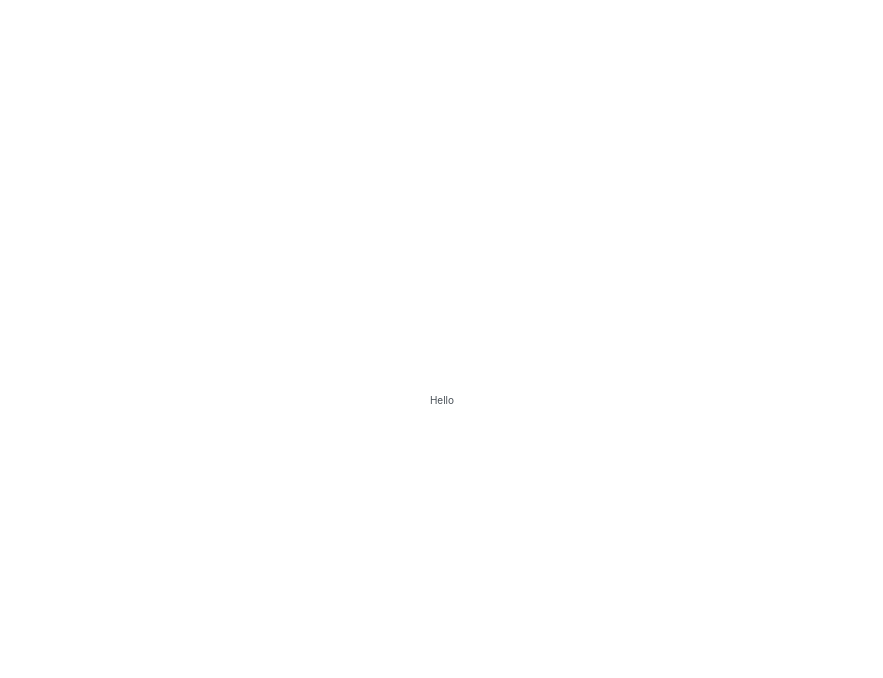
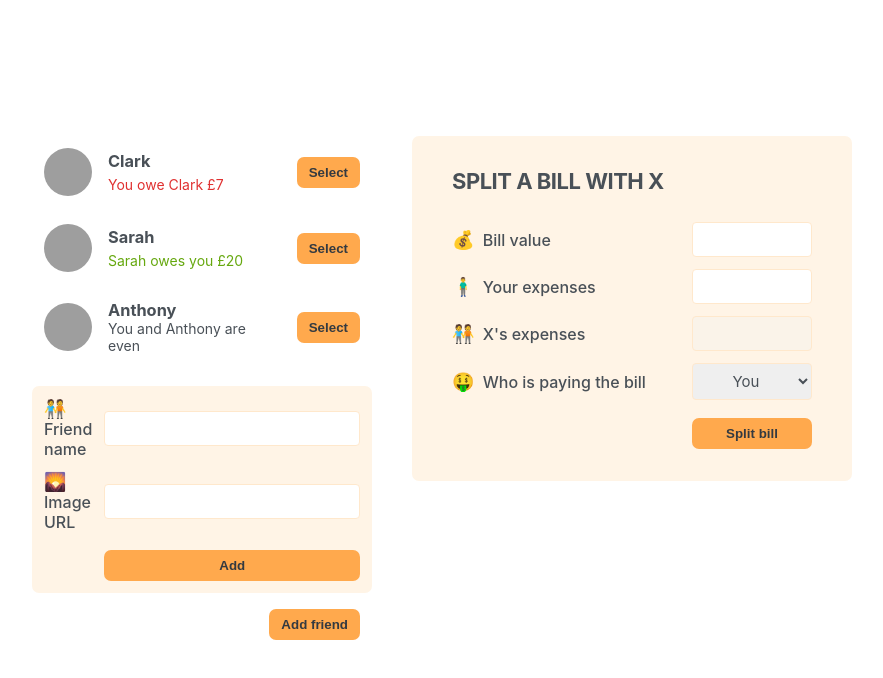
Before and after one commit to mkc-c/eat-n-split, a React (Create React App) app: page / in a window 1280 px wide. Shown: the top 678 px of the page, without its empty margins (198-1081 px from the left). Built offline with nearby package versions, Linux system fonts and the light colour scheme; grey boxes are pictures that could not be loaded.

Commit message:
hard code static components

```diff
--- a/src/App.js
+++ b/src/App.js
@@ -20,5 +20,93 @@
 ];
 
 export default function App() {
-  return <div>Hello</div>;
+  return (
+    <div className="app">
+      <div className="sidebar">
+        <FriendsList />
+        <FormAddFriend />
+        <Button>Add friend</Button>
+      </div>
+
+      <FormSplitBill />
+    </div>
+  );
 }
+
+function FriendsList() {
+  const friends = initialFriends;
+
+  return (
+    <ul>
+      {friends.map((friend) => (
+        <Friend key={friend.id} friend={friend} />
+      ))}
+    </ul>
+  );
+
+  function Friend({ friend }) {
+    return (
+      <li>
+        <img src={friend.image} alt={friend.name} />
+        <h3>{friend.name}</h3>
+
+        {friend.balance < 0 && (
+          <p className="red">
+            You owe {friend.name} £{Math.abs(friend.balance)}
+          </p>
+        )}
+        {friend.balance > 0 && (
+          <p className="green">
+            {friend.name} owes you £{Math.abs(friend.balance)}
+          </p>
+        )}
+        {friend.balance === 0 && <p>You and {friend.name} are even</p>}
+
+        <Button>Select</Button>
+      </li>
+    );
+  }
+}
+
+function Button({ children }) {
+  return <button className="button">{children}</button>;
+}
+
+function FormAddFriend() {
+  return (
+    <form className="form-add-friend">
+      <label>🧑‍🤝‍🧑 Friend name</label>
+      <input type="text" />
+
+      <label>🌄 Image URL</label>
+      <input type="text" />
+
+      <Button>Add</Button>
+    </form>
+  );
+}
+
+function FormSplitBill() {
+  return (
+    <form className="form-split-bill">
+      <h2>Split a bill with X</h2>
+
+      <label>💰 Bill value</label>
+      <input type="text" />
+
+      <label>🧍‍♂️ Your expenses</label>
+      <input type="text" />
+
+      <label>🧑‍🤝‍🧑 X's expenses</label>
+      <input type="text" disabled />
+
+      <label>🤑 Who is paying the bill</label>
+      <select>
+        <option value="user">You</option>
+        <option value="friend">X</option>
+      </select>
+
+      <Button>Split bill</Button>
+    </form>
+  );
+}
```
